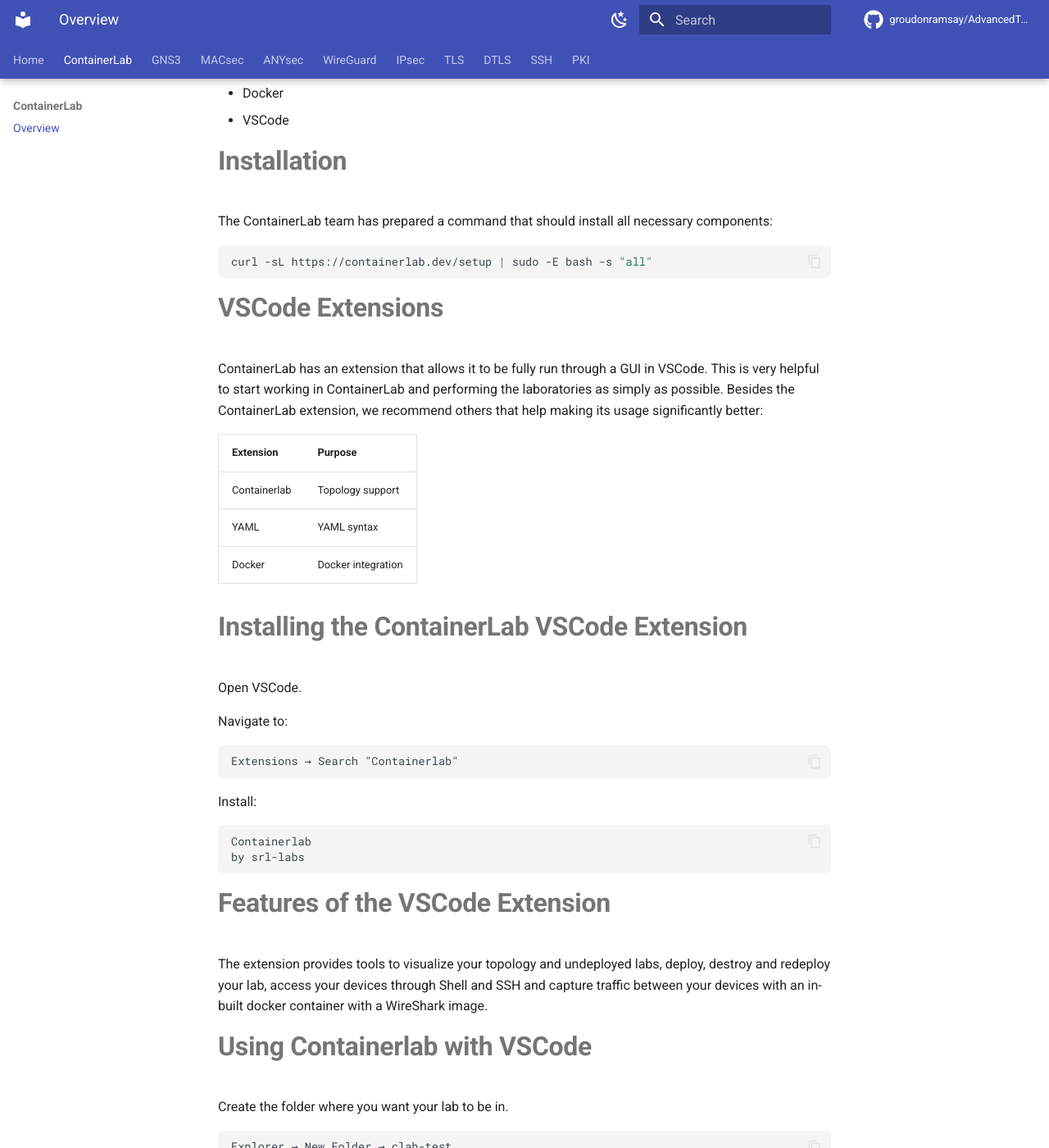
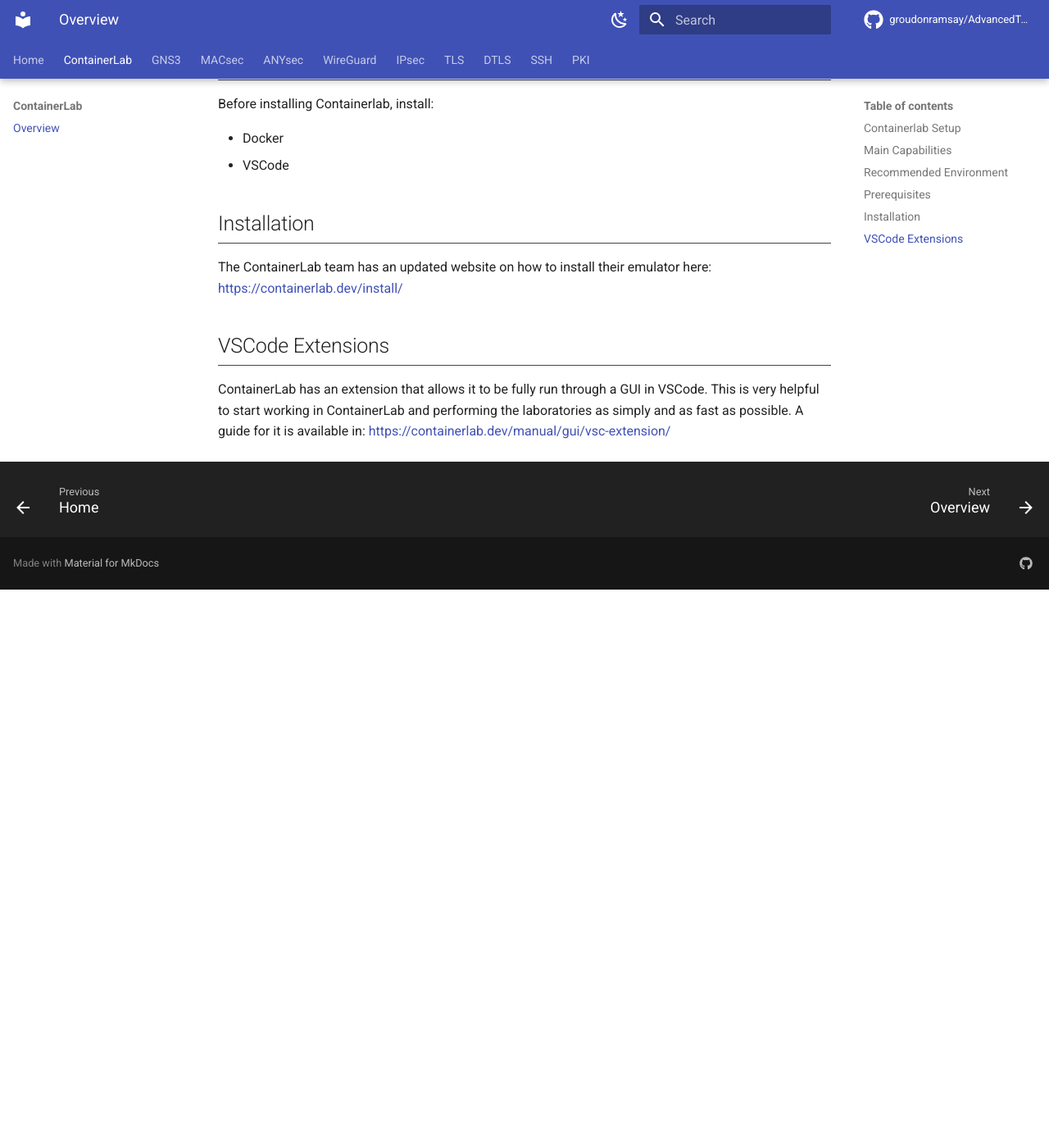
Before and after one commit to GroudonRamsay/AdvancedTunnellingLabs, an MkDocs documentation site: the page built from docs/containerlab/index.md, in a window 1280 px wide and 1400 px high, scrolled down 1079 px. Shown: the whole window at 82% size. Built offline with MkDocs 1.6.1 and Material for MkDocs 9.7.7, drawn with Linux system fonts in a browser that asks for light colours; comment, search, counter and statistics services are not loaded; after the commit the page ends 1798 px from its top, so only the background shows below that; some of the changed text lies outside the part shown.

Commit message:
Review of the ContainerLab guide

````diff
--- a/docs/containerlab/index.md
+++ b/docs/containerlab/index.md
@@ -18,7 +18,7 @@
 
 - Packet Captures: Packet captures can be performed directly through the CLI or through WireShark containers through ContainerLab´s VSCode extension.
 
-# Recommended Environment
+## Recommended Environment
 
 Containerlab is native to Linux, as such, we recommend using it in a native Linux computer, or running it in an Ubuntu VM, using VMware or VirtualBox.
 
@@ -26,111 +26,17 @@
 
     Beware that large ContainerLab deployments might consume significant resources. As such, ensure that your device has the necessary resources to run ContainerLab, especially if it is a Virtual Machine.
 
-# Prerequisites
+## Prerequisites
 
 Before installing Containerlab, install:
 
 - Docker
 - VSCode
 
-# Installation
+## Installation
 
-The ContainerLab team has prepared a command that should install all necessary components:
+The ContainerLab team has an updated website on how to install their emulator here: [https://containerlab.dev/install/](https://containerlab.dev/install/)
 
-```bash
-curl -sL https://containerlab.dev/setup | sudo -E bash -s "all"
-```
+## VSCode Extensions
 
-# VSCode Extensions
-
-ContainerLab has an extension that allows it to be fully run through a GUI in VSCode. This is very helpful to start working in ContainerLab and performing the laboratories as simply as possible.
-Besides the ContainerLab extension, we recommend others that help making its usage significantly better:
-
-| Extension    | Purpose            |
-| ------------ | ------------------ |
-| Containerlab | Topology support   |
-| YAML         | YAML syntax        |
-| Docker       | Docker integration |
-
-# Installing the ContainerLab VSCode Extension
-
-Open VSCode.
-
-Navigate to:
-
-```text
-Extensions → Search "Containerlab"
-```
-
-Install:
-
-```text
-Containerlab
-by srl-labs
-```
-
-# Features of the VSCode Extension
-
-The extension provides tools to visualize your topology and undeployed labs, deploy, destroy and redeploy your lab, access your devices through Shell and SSH and capture traffic between your devices with an in-built docker container with a WireShark image.
-
-# Using Containerlab with VSCode
-
-Create the folder where you want your lab to be in.
-
-```text
-Explorer → New Folder → clab-test
-```
-
-Create a topology file:
-
-```text
-clab-test.clab.yml
-```
-
-A base topology for two Alpine devices connected to each other is as follows:
-
-```yaml
-name: clab-test
-
-topology:
-  nodes:
-    r1:
-      kind: linux
-      image: alpine
-
-    r2:
-      kind: linux
-      image: alpine
-
-  links:
-    - endpoints: ["r1:eth1", "r2:eth1"]
-```
-
-The ContainerLab extension allows topology deployment directly from the editor.
-
-Right-click the topology file and select:
-
-```text
-Deploy
-```
-
-To close your laboratory select the topology file again and select:
-
-```text
-Destroy
-```
-
-Another way of using this, is by going directly to the ContainerLab tab in VSCode, choosing the undeployed lab, and deploying it from there.
-
-To configure a router directly through its CLI, you can access it through the extension, selecting the SSH option.
-
-To capture packets in your lab, choose the port where the capture will occur and select the Capture option.
-
-# Best Practices
-
-- Use Git for topology versioning
-- Keep configs in separate folders
-- Use consistent interface naming
-- Capture traffic frequently to troubleshoot your labs
-- Validate Linux bridges carefully
-- Document addressing schemes
+ContainerLab has an extension that allows it to be fully run through a GUI in VSCode. This is very helpful to start working in ContainerLab and performing the laboratories as simply and as fast as possible. A guide for it is available in: [https://containerlab.dev/manual/gui/vsc-extension/](https://containerlab.dev/manual/gui/vsc-extension/)
````
Also changed, not shown: other parts of docs/containerlab/index.md (+3 -3 lines).
